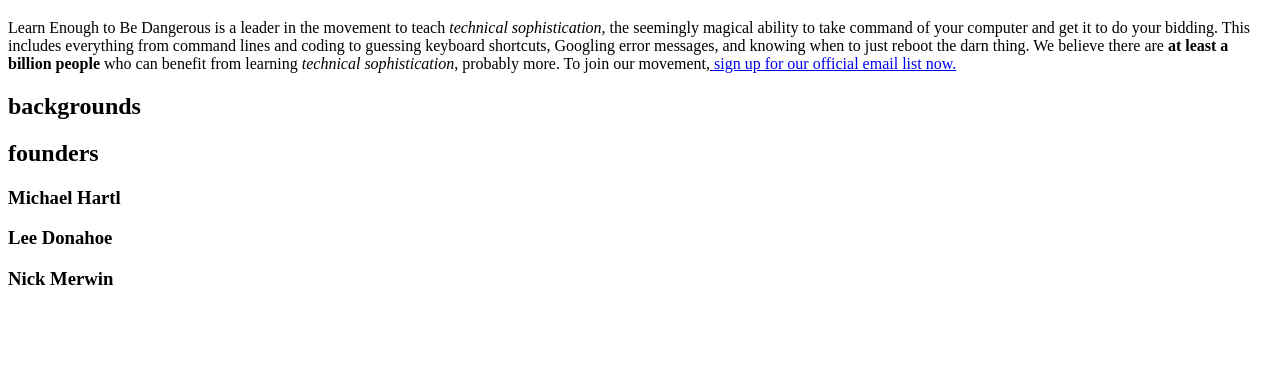
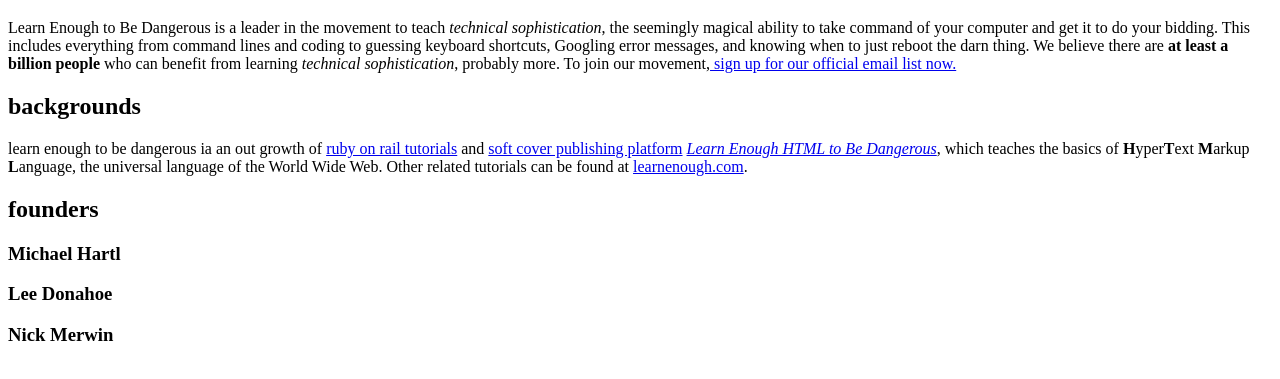
Before and after one commit to rajukp25/sample_website, a plain HTML site: page index.html in a window 1280 px wide. Shown: the part 61-440 px from the top of the page. Drawn offline with Linux system fonts and the light colour scheme.

Commit message:
use strong, hypertext, emphasis

```diff
--- a/index.html
+++ b/index.html
@@ -20,6 +20,18 @@
       movement,<a href= "https://learnenough.com/email"> sign up for our official email list now.</a>
     </p>
         <h2>backgrounds</h2>
+        <p
+    >
+         learn enough to be dangerous ia an out growth of
+        <a href= "https://railstutorial.org/">ruby on rail tutorials</a> and
+        <a href= "ww.softcover.io"> soft cover publishing platform</a>
+        <a href="https://www.learnenough.com/html"><em>Learn Enough HTML to
+            Be Dangerous</em></a>, which teaches the basics of
+            <strong>H</strong>yper<strong>T</strong>ext <strong>M</strong>arkup
+            <strong>L</strong>anguage, the universal language of the World Wide Web.
+            Other related tutorials can be found at
+            <a href="https://www.learnenough.com/">learnenough.com</a>.
+            </p>
         <h2>founders</h2>
         <h3>Michael Hartl</h3>
         <h3>Lee Donahoe</h3>
```
